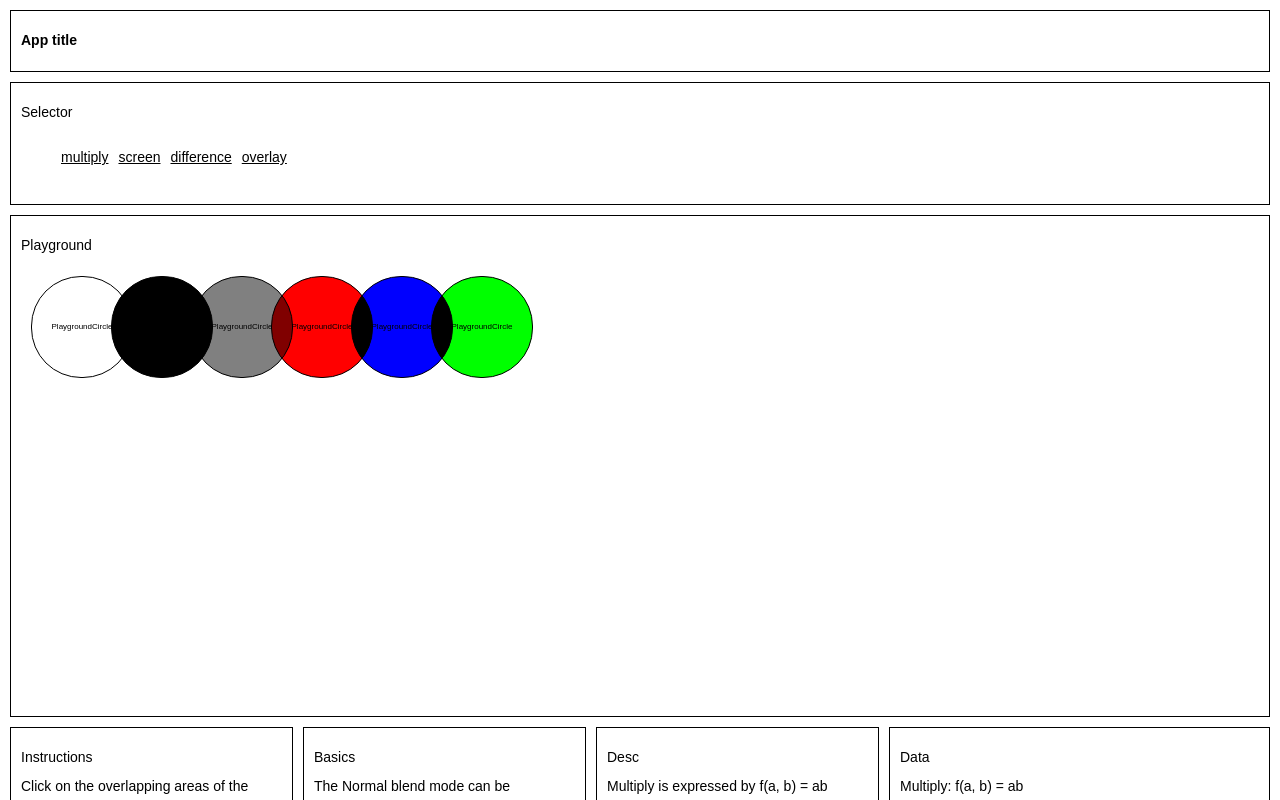
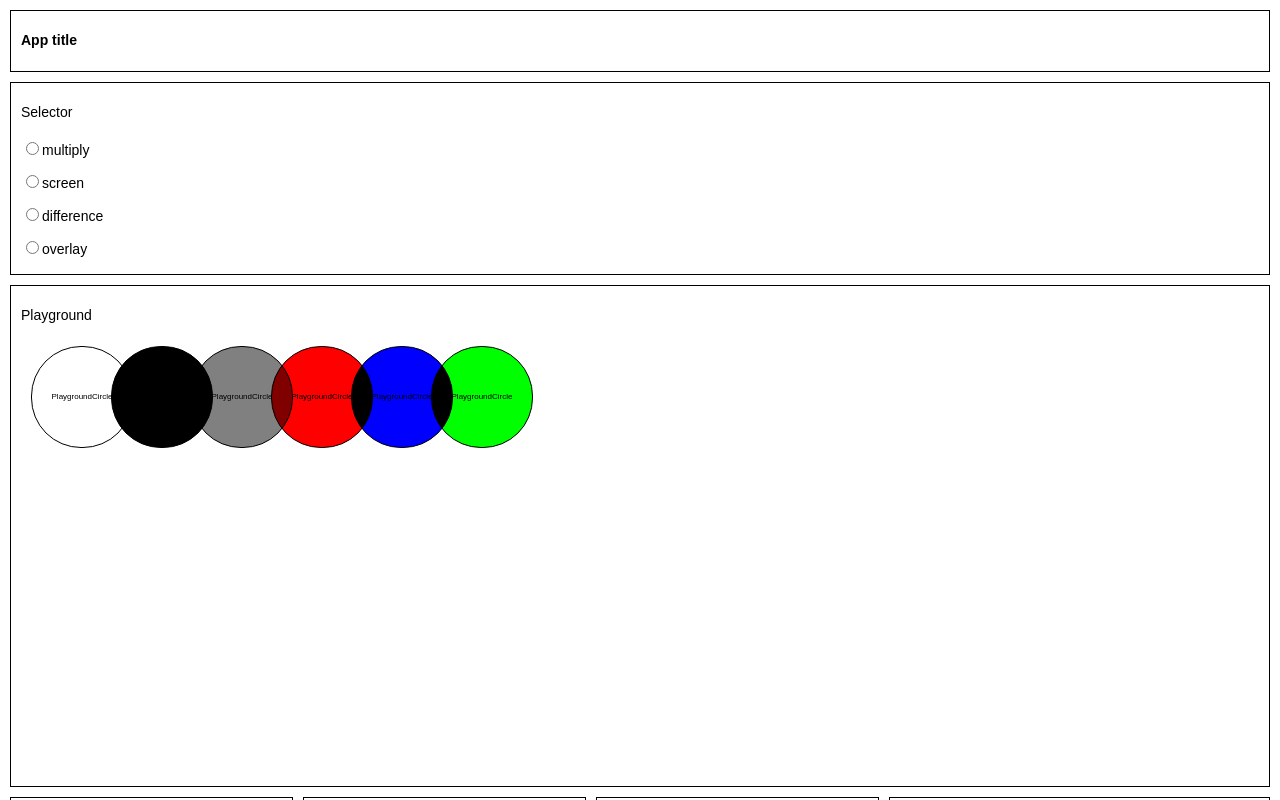
Before and after one commit to willmcl/blend-modes, a React (Create React App) app: page / in a window 1280 px wide. Shown: the top 800 px of the page. Built offline with nearby package versions, Linux system fonts and the light colour scheme.

Commit message:
Set a state change based on the selector component.

```diff
--- a/src/App.css
+++ b/src/App.css
@@ -1,4 +1,4 @@
-h1, h2, h3, h4, h5, h6, p, li, td {
+h1, h2, h3, h4, h5, h6, p, li, td, label, input {
     font-size: 14px;
     line-height: 1.4;
     margin-top: 10px;
--- a/src/App.js
+++ b/src/App.js
@@ -83,27 +83,47 @@ const modes = [
     }
 ];
 
-// Test out how we might select the colours
-let selected = colours;
-
 class App extends Component {
     constructor(props) {
         super(props);
-        this.state = {current: modes[0]};
+        this.state = {
+            current: modes[0],
+            selected: colours,
+        };
+
+        this.handleModeChange = this.handleModeChange.bind(this);
     }
+
+    handleModeChange(modeValue) {
+        this.setState({
+            current: modes.find(x => x.name === modeValue),
+        })
+    }
+
     render() {
         return (
             <div className="App">
                 <header className="App-header">
                     <h1 className="App-title">App title</h1>
                 </header>
-                <Selector modes={modes}/>
-                <Playground colours={colours} current={this.state.current}/>
+                <Selector
+                    modes={modes}
+                    onModeChange={this.handleModeChange}
+                />
+                <Playground
+                    colours={colours}
+                    current={this.state.current}
+                />
                 <div className="App-row">
                     <Instructions/>
                     <Basics/>
-                    <Desc current={this.state.current}/>
-                    <Data current={this.state.current} selected={selected}/>
+                    <Desc
+                        current={this.state.current}
+                    />
+                    <Data
+                        current={this.state.current}
+                        selected={this.state.selected}
+                    />
                 </div>
             </div>
         );
--- a/src/Selector.js
+++ b/src/Selector.js
@@ -1,16 +1,28 @@
 import React, { Component } from 'react';
 
 class Selector extends Component {
+
+    constructor(props) {
+        super(props);
+        this.handleModeChange = this.handleModeChange.bind(this);
+    }
+
+    handleModeChange(e) {
+        this.props.onModeChange(e.target.value);
+    }
 
     render() {
         return (
             <div className="Selector">
                 <p>Selector</p>
-                <ul>
+                <form>
                 {this.props.modes.map(mode => (
-                    <li key={mode.name}>{mode.name}</li>
+                    <div key={mode.name}>
+                        <input type="radio" name="modeSelector" value={mode.name} onChange={this.handleModeChange} />
+                        <label htmlFor={mode.name}>{mode.name}</label>
+                    </div>
                 ))}
-                </ul>
+                </form>
             </div>
         );
     }
```
